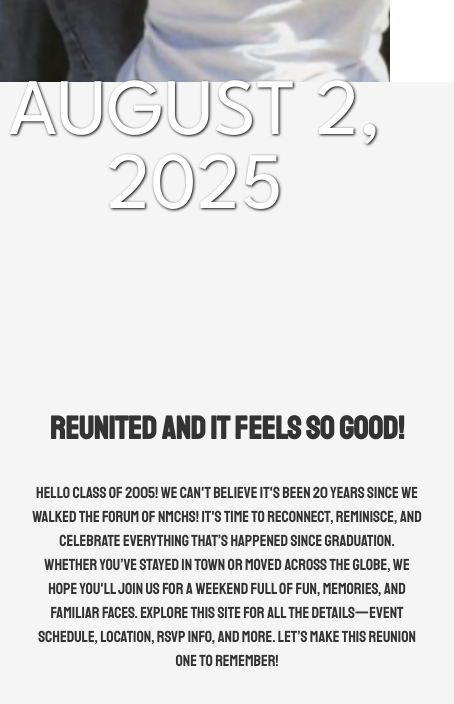
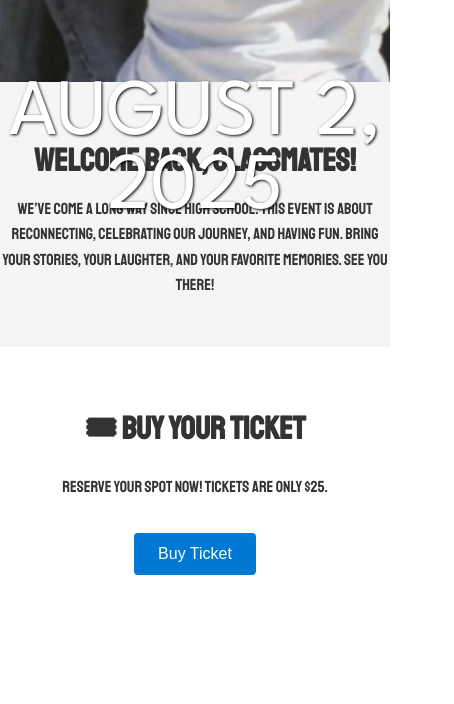
Before and after one commit to Sammmmmuel/reunion_website, a website: page views/index.html in a window 390 px wide. Shown: the part 762-1466 px from the top of the page, 454 px wide, since content can reach past the window. After the commit the page ends 1369 px from the top, so only its background shows below. Drawn offline with Linux system fonts and the light colour scheme.

Commit message:
first commit

```diff
--- a/public/style.css
+++ b/public/style.css
@@ -72,3 +72,132 @@ body, html {
     border-radius: 4px;
     cursor: pointer;
   }
+
+/* Half-and-half Split Layout */
+.split-section {
+    display: flex;
+    height: 100vh;
+    width: 100%;
+    overflow: hidden;
+  }
+
+  .split-left, .split-right {
+    flex: 1;
+    display: flex;
+    align-items: center;
+    justify-content: center;
+  }
+
+  .split-left {
+    background-color: #f5f5f5;
+    color: #333;
+    padding: 2em;
+  }
+
+  .split-right {
+    background-color: #ffffff;
+    color: #333;
+    padding: 2em;
+  }
+
+  .split-section .content {
+    max-width: 500px;
+    text-align: left;
+  }
+
+  .split-section h2 {
+    font-size: 2em;
+    margin-bottom: 0.5em;
+  }
+
+  .split-section p {
+    line-height: 1.6em;
+  }
+
+  /* Buy Button */
+  .split-section button {
+    padding: 12px 24px;
+    font-size: 1em;
+    background-color: #0078D4;
+    color: white;
+    border: none;
+    border-radius: 4px;
+    cursor: pointer;
+    margin-top: 1em;
+  }
+
+  /* Responsive for Mobile */
+  @media (max-width: 768px) {
+    .split-section {
+      flex-direction: column;
+      height: auto;
+    }
+
+    .split-left, .split-right {
+      width: 100%;
+      height: auto;
+      padding: 2em 1.5em;
+    }
+
+    .split-section .content {
+      text-align: center;
+    }
+  }
+
+
+
+  /* Animation Keyframes */
+@keyframes slideInLeft {
+    0% {
+      transform: translateX(-100px);
+      opacity: 0;
+    }
+    100% {
+      transform: translateX(0);
+      opacity: 1;
+    }
+  }
+
+@keyframes slideInRight {
+    0% {
+      transform: translateX(100px);
+      opacity: 0;
+    }
+    100% {
+      transform: translateX(0);
+      opacity: 1;
+    }
+  }
+  /* Hero Text Animation */
+  .hero h1,
+  .hero p,
+  .hero a {
+    opacity: 0;
+    transform: translateX(-100px);
+    animation: slideInLeft 0.8s ease-out forwards;
+  }
+
+  .hero h1 {
+    animation-delay: 0.4s;
+  }
+
+  .hero p {
+    opacity: 0;
+    animation: slideInRight 0.8s ease-out forwards;
+    animation-delay: 0.6s;
+  }
+  .hero a {
+    animation-delay: 1s;
+    margin-top: 1.5em;
+    text-decoration: none;
+    background: rgba(255, 255, 255, 0.2);
+    padding: 10px 20px;
+    color: white;
+    border-radius: 5px;
+    backdrop-filter: blur(5px);
+    transition: background 0.3s ease;
+  }
+
+  .hero a:hover {
+    background: rgba(255, 255, 255, 0.4);
+  }
--- a/views/index.html
+++ b/views/index.html
@@ -20,25 +20,26 @@
   </section>
 
   <!-- Message Section -->
-  <section class="message" id="message">
-    <h2>REUNITED AND IT FEELS SO GOOD!</h2>
+  <section class="split-section">
+    <div class="split-left">
+      <div class="content">
+        <h2>Welcome Back, Classmates!</h2>
         <p>
-        Hello Class of 2005!
-        We can't believe it's been 20 years since we walked the forum of NMCHS!
-        It's time to reconnect, reminisce, and celebrate everything that’s happened since graduation. Whether you’ve stayed in town or moved across the globe, we hope you'll join us for a weekend full of fun, memories, and familiar faces.
-        Explore this site for all the details—event schedule, location, RSVP info, and more.
-        Let’s make this reunion one to remember!
+          We’ve come a long way since high school. This event is about reconnecting,
+          celebrating our journey, and having fun. Bring your stories, your laughter,
+          and your favorite memories. See you there!
         </p>
-    <!-- <a href="#tickets">⬇ Next: Tickets</a> -->
-  </section>
-
-  <!-- Ticket Purchase Section -->
-  <section class="ticket" id="tickets">
+      </div>
+    </div>
+    <div class="split-right">
+      <div class="content">
         <h2>🎟 Buy Your Ticket</h2>
         <p>Reserve your spot now! Tickets are only $25.</p>
         <form action="/create-checkout-session" method="POST">
           <button type="submit">Buy Ticket</button>
         </form>
+      </div>
+    </div>
   </section>
 
 </body>
```
Also changed, not shown: 2 other files. Lines whose indentation alone changed are shown as unchanged.
